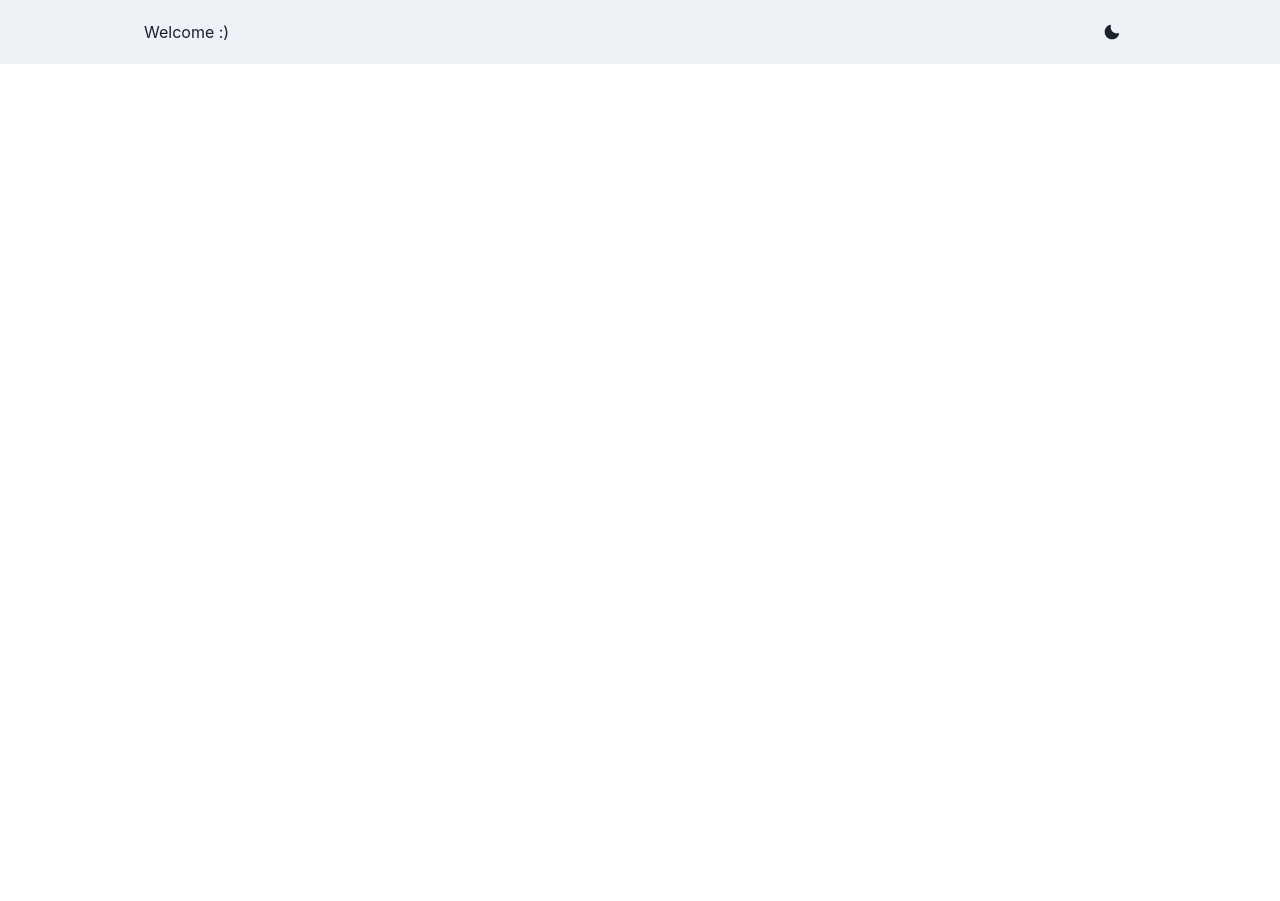
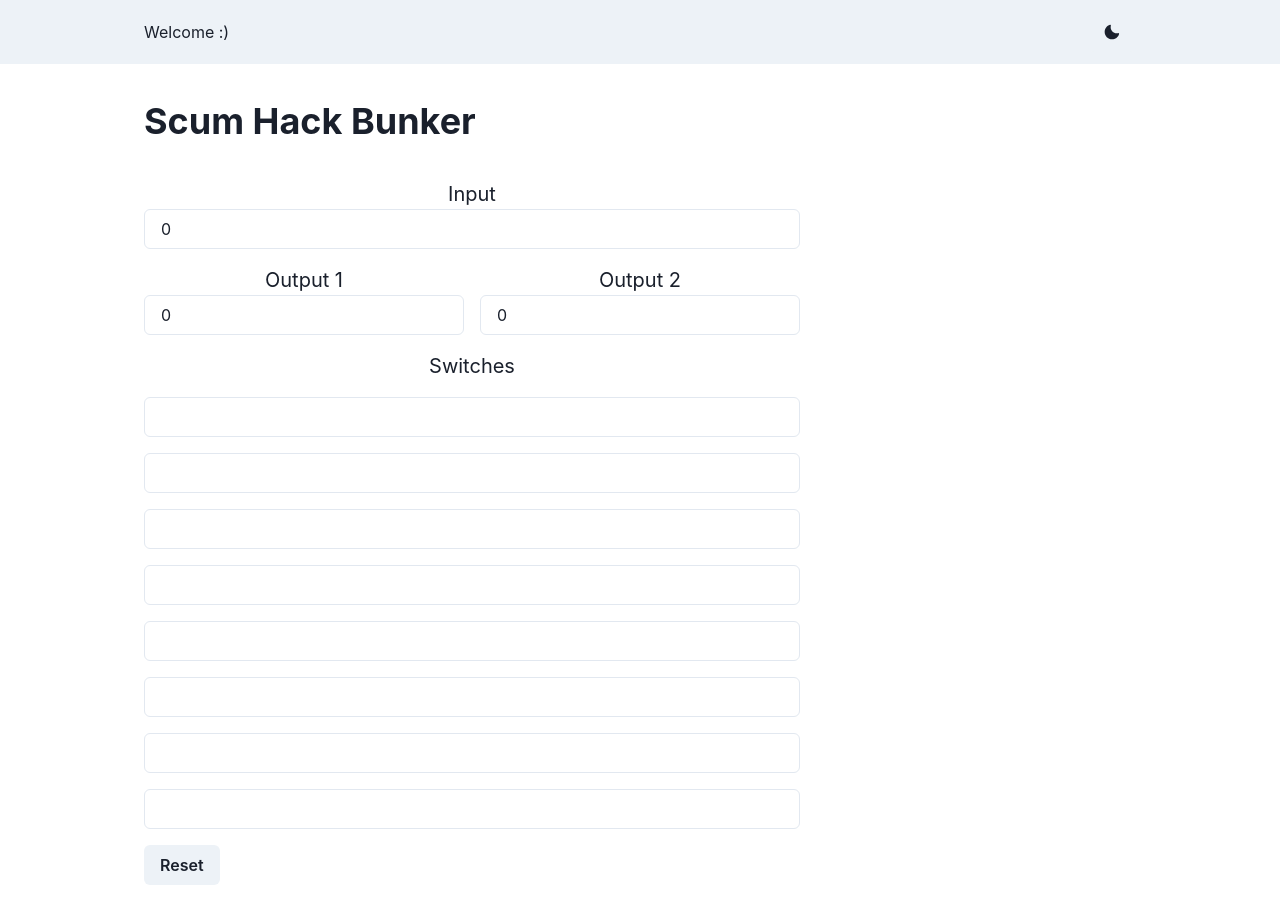
Before and after one commit to phantomnat/frontend, a React (Vite) app: page /scum in a window 1280 px wide. Before the commit this address had no page. Before the commit the page ends 800 px from the top, so only its background shows below. Built offline with nearby package versions, Linux system fonts and the light colour scheme.

Commit message:
feat: add scum

```diff
--- a/src/App.tsx
+++ b/src/App.tsx
@@ -7,6 +7,7 @@ import {
   Route,
 } from 'react-router-dom'
 import Calculator from 'pages/calculator'
+import Scum from 'pages/scum'
 
 const Main: React.FC<{}> = ({}) => {
 
@@ -29,6 +30,7 @@ function App() {
           <Routes>
             <Route path='/' element={<Main /> } />
             <Route path='/calculator' element={<Calculator /> } />
+            <Route path='/scum' element={<Scum /> } />
           </Routes>
         </BrowserRouter>
 
--- /dev/null
+++ b/src/pages/scum/index.tsx
@@ -0,0 +1,138 @@
+import React, { useEffect, useState } from 'react'
+import { Container, Stack, Grid, Input, Box, Text, Button, Flex, Spacer, GridItem, Heading } from '@chakra-ui/react'
+
+import { useAppSelector, useAppDispatch } from 'hooks'
+import { Update } from '@reduxjs/toolkit'
+
+const Scum: React.FC<{}> = ({}) => {
+    const dispatch = useAppDispatch()
+    const [vInput, setVInput] = useState(0)
+    const [output1, setOutput1] = useState(0)
+    const [output2, setOutput2] = useState(0)
+    const [switches, setSwitches] = useState(["","","","","","","",""])
+    const [swStates, setSwStates] = useState([false,false,false,false,false,false,false,false])
+
+    let onOutputChanged = (txt1: string, txt2: string) => {
+        let o1 = output1
+        let o2 = output2
+        if (txt1 != null) {
+            o1 = (txt1 == "") ? 0 : Number(txt1)
+            setOutput1(o1)
+        }
+        if (txt2 != null) {
+            o2 = (txt2 == "") ? 0 : Number(txt2)
+            setOutput2(o2)
+        }
+    }
+    let onSwitchChange = (index: number, value: string) => {
+        let newSwitches = switches.map((sw, i) => {
+            if (i === index) {
+                return value
+            }
+            return sw
+        })
+        setSwitches(newSwitches)
+    }
+
+    let operate = (input: number, expr: string): number => {
+        if (expr == "") {
+            return input
+        }
+        let op = expr[0]
+        let num = Number(expr.slice(1))
+        if (op === "+") {
+            return input+num
+        } else if (op === "-") {
+            return input-num
+        } else if (op === "*") {
+            return input*num
+        } else if (op === "/") {
+            return (input/num)|0
+        }
+        return input
+    }
+
+    let search = (input1:number, input2:number, output1: number,output2:number, switches: string[], states: boolean[], index: number):boolean => {
+        if (input1 === output1 && input2 === output2) {
+            return true
+        } else if (index >= switches.length) {
+            return false
+        }
+        if (!switches[index]) {
+            return false
+        }
+        let exprs = switches[index].split(" ")
+        if (exprs.length != 2) {
+            return false
+        }
+        let i1 = operate(input1, exprs[0])
+        let i2 = operate(input2, exprs[1])
+        states[index] = true
+        let r1 = search(i1,i2,output1,output2,switches,states,index+1)
+        if (r1) {
+            return r1
+        }
+        states[index] = false
+        return search(input1,input2,output1,output2,switches,states,index+1)
+    }
+    useEffect(() => {
+        let newSwStates = swStates.map(sw => {
+            return sw
+        })
+        let result = search(vInput, vInput, output1, output2, switches, newSwStates, 0)
+        if (result) {
+            setSwStates(newSwStates)
+        } else {
+            setSwStates(swStates.map(_ => (false)))
+        }
+        console.log(result, newSwStates)
+    }, [vInput, output1, output2, switches])
+
+    return (
+        <>
+            <Grid gap={4} templateColumns='repeat(3, 1fr)' mt={4} mb={4}>
+                <GridItem colSpan={3} mt={5} mb={5}>
+                    <Heading as='h2' size='xl'>Scum Hack Bunker</Heading>
+                </GridItem>
+                <GridItem colSpan={2}>
+                    <Text align={'center'} fontSize='xl'>Input</Text>
+                    <Input value={vInput} onChange={e => setVInput(Number(e.target.value))}></Input>
+                </GridItem>
+                <GridItem colSpan={1}>
+                </GridItem>
+                <GridItem colSpan={1}>
+                    <Text align={'center'} fontSize='xl'>Output 1</Text>
+                    <Input value={output1} onChange={e => onOutputChanged(e.target.value, null)}></Input>
+                </GridItem>
+                <GridItem colSpan={1}>
+                    <Text align={'center'} fontSize='xl'>Output 2</Text>
+                    <Input value={output2} onChange={e => onOutputChanged(null, e.target.value)}></Input>
+                </GridItem>
+                <GridItem colSpan={1}>
+                </GridItem>
+                <GridItem colSpan={2}>
+                    <Text align={'center'} fontSize='xl'>Switches</Text>
+                </GridItem>
+                <GridItem colSpan={1}>
+                </GridItem>
+                {
+                    switches.map((_, i) => (
+                        <>
+                        <GridItem colSpan={2} key={i}>
+                            <Input value={switches[i]} onChange={e => onSwitchChange(i, e.target.value)}></Input>
+                        </GridItem>
+                        <GridItem colSpan={1} key={i+',1'}>
+                            {swStates[i] ? 'ON' : ''}
+                        </GridItem>
+                        </>
+                    ))
+                }
+                <GridItem>
+                    <Button onClick={()=>{}}>Reset</Button>
+                </GridItem>
+            </Grid>
+        </>
+    )
+}
+
+export default Scum
```
